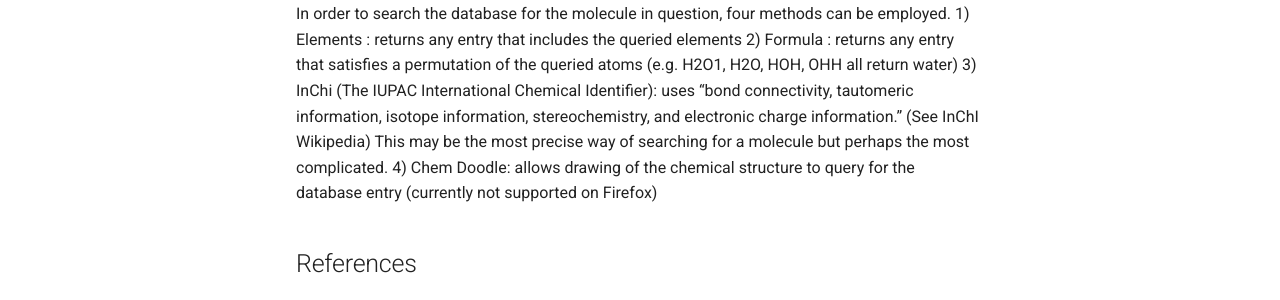
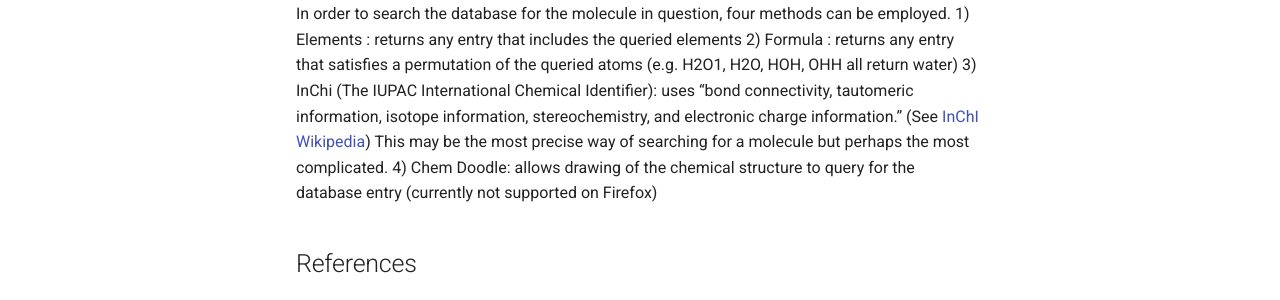
Before and after one commit to materialsproject/docs, an MkDocs documentation site: the page built from docs/user-guide/Molecules-Explorer.md, in a window 1280 px wide and 1362 px high. Shown: the part 937-1237 px from the top of the window. Built offline with MkDocs 1.6.1 and Material for MkDocs 9.7.7, drawn with Linux system fonts in a browser that asks for light colours; comment, search, counter and statistics services are not loaded; part of the change alters nothing that is shown.

```diff
--- a/docs/user-guide/Molecules-Explorer.md
+++ b/docs/user-guide/Molecules-Explorer.md
@@ -18,7 +18,7 @@ The methodology used to compute the atomic structure is a standard quantum chemi
 In order to search the database for the molecule in question, four methods can be employed.
 1) Elements : returns any entry that includes the queried elements
 2) Formula : returns any entry that satisfies a permutation of the queried atoms (e.g. H2O1, H2O, HOH, OHH all return water)
-3) InChi (The IUPAC International Chemical Identifier): uses “bond connectivity, tautomeric information, isotope information, stereochemistry, and electronic charge information.” (See InChI Wikipedia) This may be the most precise way of searching for a molecule but perhaps the most complicated.
+3) InChi (The IUPAC International Chemical Identifier): uses “bond connectivity, tautomeric information, isotope information, stereochemistry, and electronic charge information.” (See [InChI Wikipedia](https://en.wikipedia.org/wiki/International_Chemical_Identifier)) This may be the most precise way of searching for a molecule but perhaps the most complicated.
 4) Chem Doodle: allows drawing of the chemical structure to query for the database entry (currently not supported on Firefox)
 
 ## References
```
